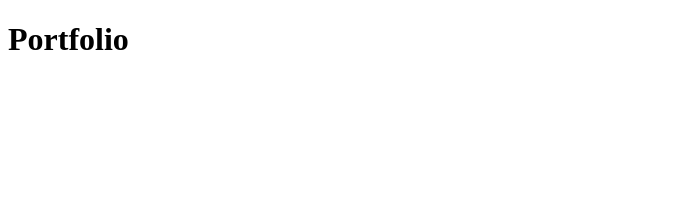
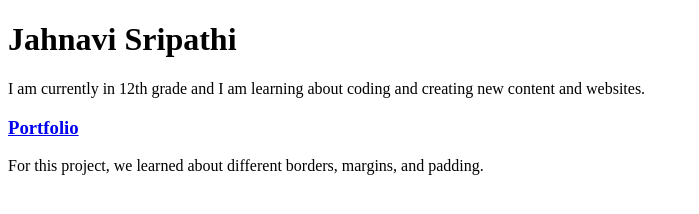
Before and after one commit to jahnavisripathi/jahnavisripathi.github.io, a plain HTML site: page index.html in a window 1280 px wide. Shown: the whole page, without its empty margins (0-699 px from the left). Drawn offline with Linux system fonts and the light colour scheme.

Commit message:
Update index.html

```diff
--- a/index.html
+++ b/index.html
@@ -1,9 +1,12 @@
 <!DOCTYPE html>
 <html>
     <head>
-        <title>Jahnavi's Portfolio</title>
+        <title>Page Title</title>
     </head>
     <body>
-        <h1> Portfolio </h1>
+        <h1> Jahnavi Sripathi </h1>
+        <p> I am currently in 12th grade and I am  learning about coding and creating new content and websites. </p>
+<h3><a href="https://jahnavisripathi.github.io/Box-Model-Independent-Practice/">Portfolio</a></h3>
+        <p> For this project, we learned about different borders, margins, and padding. </p>
     </body>
 </html>
```
